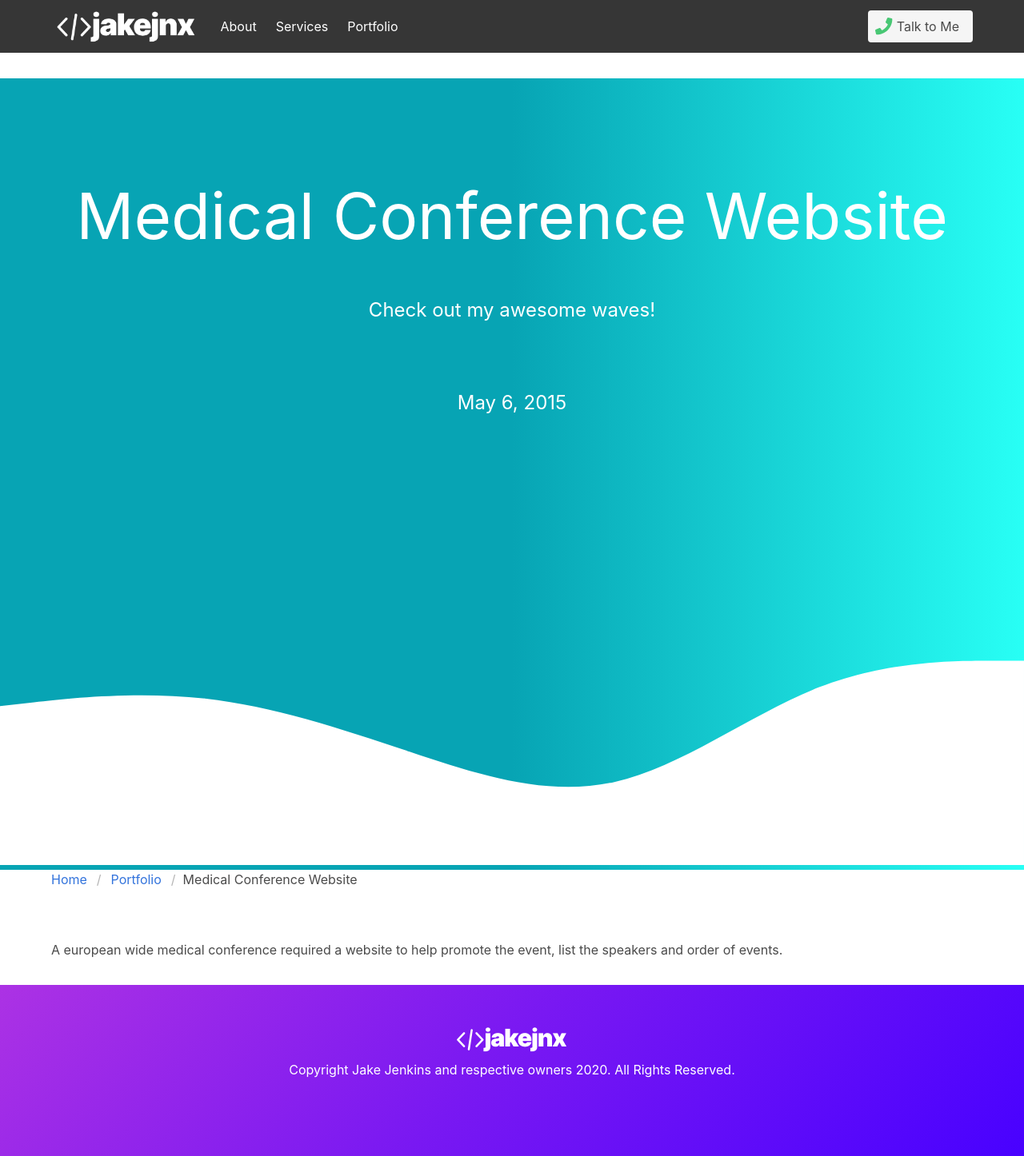
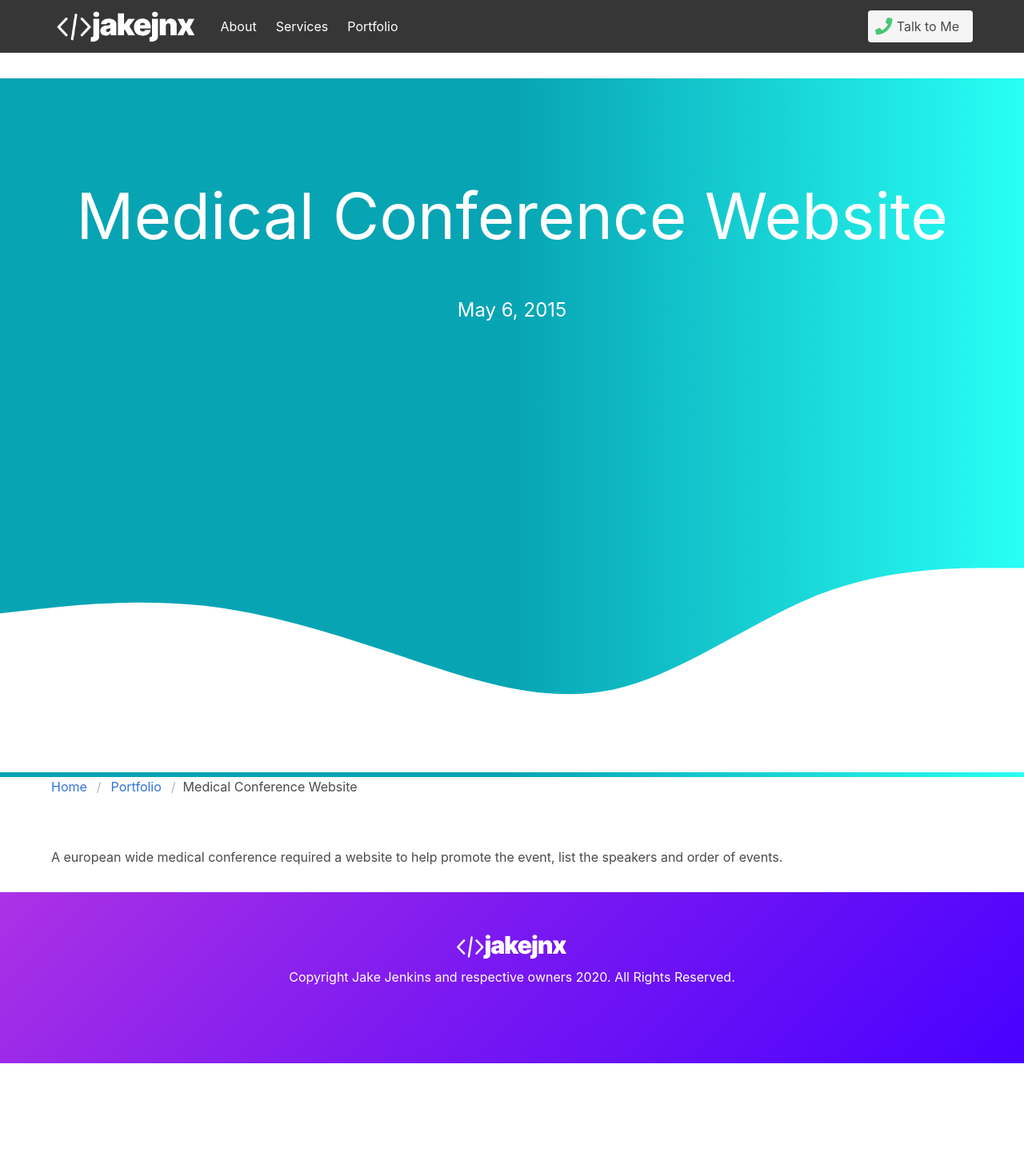
Before and after one commit to jake-jenkins/jjnx-bulma, a Jekyll site: the page built from _portfolio/medical-conference-website.md, in a window 1280 px wide. Shown: the whole page at 80% size. Built offline with Jekyll 4.4.1, drawn with Linux system fonts in a browser that asks for light colours; nearby versions of some CDN libraries; after the commit the page ends 1330 px from its top, so only the background shows below that.

Commit message:
Update portfolio.html

```diff
--- a/_layouts/portfolio.html
+++ b/_layouts/portfolio.html
@@ -6,8 +6,6 @@ layout: default
 
 <div class="wave-container {{ page.color }}">
   <h1>{{ page.title | escape }}</h1>
-  <p>Check out my awesome waves!</p>
-
   <p class="post-meta">
         {%- assign date_format = site.minima.date_format | default: "%b %-d, %Y"
         -%}
```
